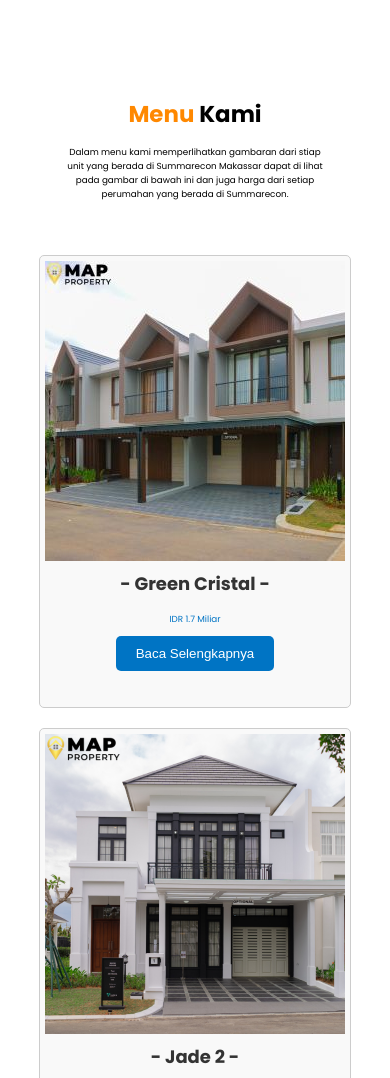
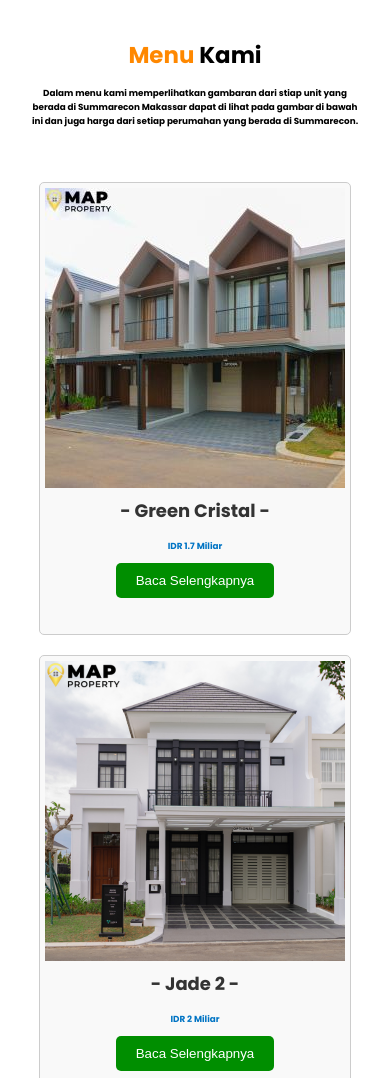
Before and after one commit to xwanike/rumahsummarecon.github.io, a plain HTML site: page index.html in a window 390 px wide. Shown: the part 1115-2193 px from the top of the page. Drawn offline with nearby package versions, Linux system fonts and the light colour scheme.

Commit message:
pembaruan css

```diff
--- a/css/style.css
+++ b/css/style.css
@@ -280,7 +280,7 @@ h6 {
 
 /* Gaya untuk tombol "Baca Selengkapnya" */
 .baca-selengkapnya {
-  background-color: #0074c4;
+  background-color: #008e00;
   color: #fff;
   border: none;
   padding: 10px 20px;
@@ -291,7 +291,7 @@ h6 {
 
 /* Gaya untuk tombol "Baca Selengkapnya" saat dihover */
 .baca-selengkapnya:hover {
-  background-color: #00578e;
+  background-color: rgb(243, 144, 15);
 }
 
 /* Gaya untuk konten tambahan */
@@ -312,9 +312,9 @@ h6 {
 .menu p,
 .contact p {
   text-align: center;
-  max-width: 30rem;
+  max-width: 60rem;
   margin: auto;
-  font-weight: 500;
+  font-weight: 800;
   line-height: 1.6;
 }
 
@@ -517,7 +517,7 @@ footer .credit a {
   }
 
   .menu p {
-    font-size: 1.2rem;
+    font-size: 1.5rem;
   }
 
   .contact .row {
@@ -552,7 +552,7 @@ footer .credit a {
   }
 
   body {
-    padding-top: 60px; /* Menyesuaikan dengan tinggi navbar untuk menghindari tumpang tindih */
+    padding-top: 1px; /* Menyesuaikan dengan tinggi navbar untuk menghindari tumpang tindih */
   }
 
   .navbar {
```
